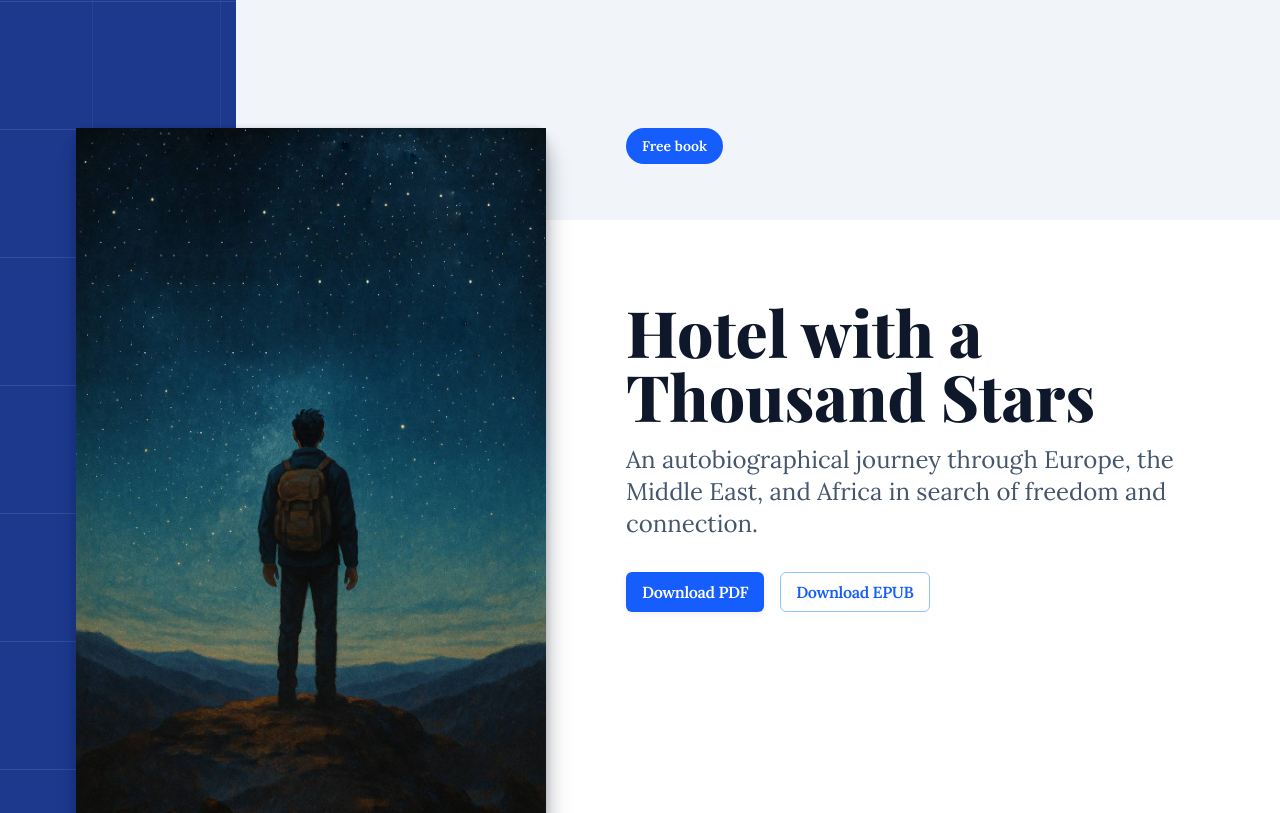
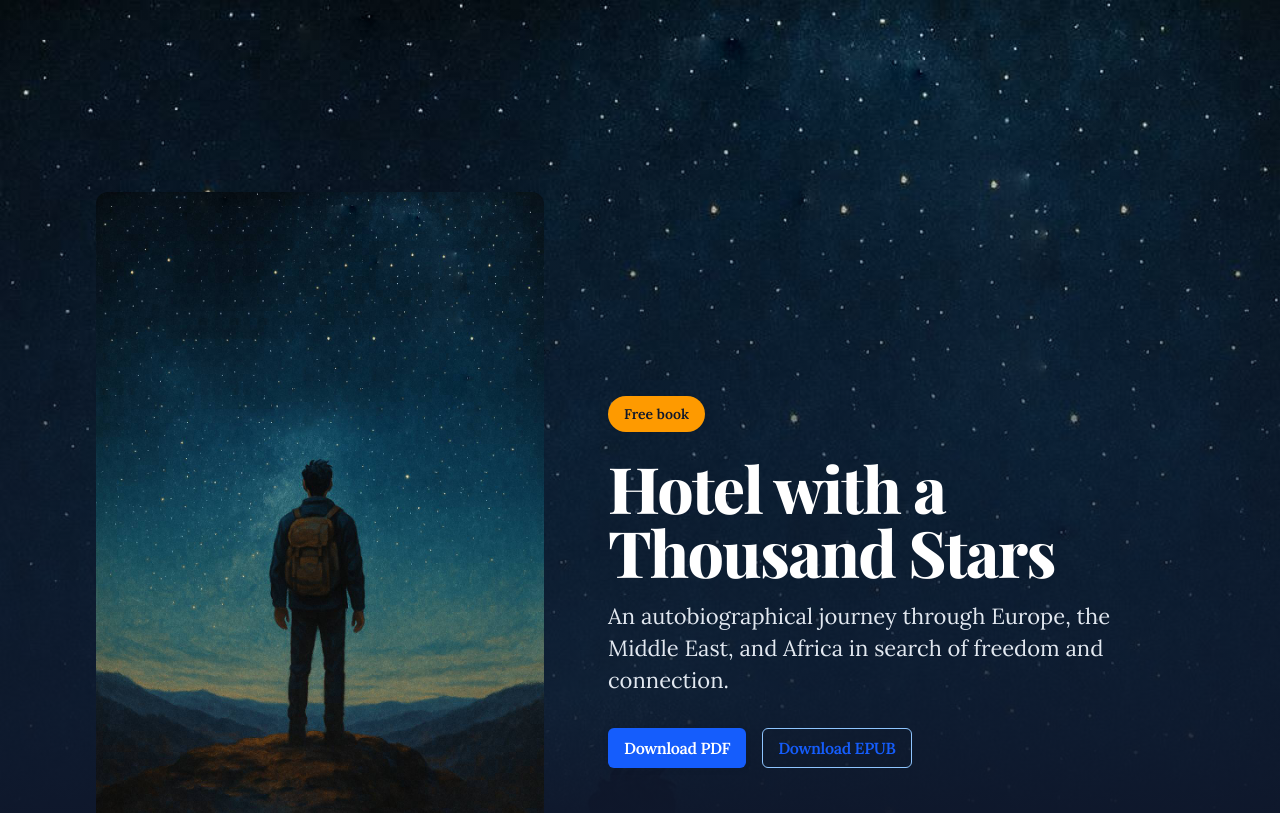
Before and after one commit to robanreuvers/louishenderiks, a Next.js app: page /en in a window 1280 px wide. Shown: the top 813 px of the page. Built offline with nearby package versions, Linux system fonts and the light colour scheme; a web font is replaced by a local one.

Commit message:
Update Hero section with improved layout and styles, add new background image, and adjust Introduction and Author components for better design consistency

```diff
--- a/src/components/Author.tsx
+++ b/src/components/Author.tsx
@@ -27,7 +27,7 @@ export function Author() {
         <GridPattern x="50%" y="100%" />
       </div>
       <div className="relative mx-auto max-w-5xl pt-16 sm:px-6">
-        <div className="bg-slate-50 pt-px sm:rounded-6xl">
+        <div className="bg-slate-50 pt-px sm:rounded-xl">
           <div className="relative mx-auto -mt-16 h-44 w-44 overflow-hidden rounded-full bg-slate-200 md:float-right md:h-64 md:w-64 md:[shape-outside:circle(40%)] lg:mr-20 lg:h-72 lg:w-72">
             <Image
               className="absolute inset-0 h-full w-full object-cover"
--- a/src/components/Button.tsx
+++ b/src/components/Button.tsx
@@ -20,6 +20,8 @@ const variantStyles = {
     slate:
       'border-slate-200 text-slate-900 hover:border-slate-300 hover:bg-slate-50 focus-visible:outline-2 focus-visible:outline-offset-2 focus-visible:outline-slate-600 active:border-slate-200 active:bg-slate-50 active:text-slate-900/70 disabled:opacity-40 disabled:hover:border-slate-200 disabled:hover:bg-transparent',
     blue: 'border-blue-300 text-blue-600 hover:border-blue-400 hover:bg-blue-50 focus-visible:outline-2 focus-visible:outline-offset-2 focus-visible:outline-blue-600 active:text-blue-600/70 disabled:opacity-40 disabled:hover:border-blue-300 disabled:hover:bg-transparent',
+    white:
+      'border-white/50 text-white hover:border-white hover:bg-white/10 focus-visible:outline-2 focus-visible:outline-offset-2 focus-visible:outline-white active:text-white/70 disabled:opacity-40 disabled:hover:border-white/50 disabled:hover:bg-transparent',
   },
 }
 
--- a/src/components/Hero.tsx
+++ b/src/components/Hero.tsx
@@ -2,42 +2,48 @@ import Image from 'next/image'
 import { useTranslations } from 'next-intl'
 
 import { Button } from '@/components/Button'
-import { GridPattern } from '@/components/GridPattern'
 import coverImage from '@/images/cover.jpg'
+import heroBg from '@/images/hero-bg.jpg'
 
 export function Hero() {
   const t = useTranslations('hero')
 
   return (
-    <header className="overflow-hidden bg-slate-100 lg:bg-transparent lg:px-5">
-      <div className="mx-auto grid max-w-6xl grid-cols-1 grid-rows-[auto_1fr] gap-y-16 pt-16 md:pt-20 lg:grid-cols-12 lg:gap-y-20 lg:px-3 lg:pt-20 lg:pb-36 xl:py-32">
-        <div className="relative flex items-end lg:col-span-5 lg:row-span-2">
-          <div className="absolute -top-20 right-1/2 -bottom-12 left-0 z-10 rounded-br-6xl bg-blue-900 text-white/10 md:bottom-8 lg:-inset-y-32 lg:right-full lg:left-[-100vw] lg:-mr-40">
-            <GridPattern
-              x="100%"
-              y="100%"
-              patternTransform="translate(112 64)"
+    <header className="relative overflow-visible">
+      <div className="absolute inset-0">
+        <Image
+          src={heroBg}
+          alt=""
+          fill
+          className="object-cover object-top"
+          priority
+        />
+        <div className="absolute inset-0 bg-gradient-to-b from-transparent via-slate-900/50 to-slate-900" />
+      </div>
+
+      <div className="relative mx-auto max-w-6xl px-4 pt-16 pb-24 sm:px-6 lg:flex lg:items-end lg:gap-16 lg:px-8 lg:pt-24 lg:pb-16">
+        <div className="flex justify-center lg:flex-shrink-0 lg:translate-y-24">
+          <div className="relative w-72 rounded-xl shadow-2xl md:w-80 lg:w-md">
+            <Image
+              className="w-full rounded-xl"
+              src={coverImage}
+              alt=""
+              priority
             />
           </div>
-          <div className="relative z-10 mx-auto flex w-64 rounded-xl bg-slate-600 shadow-xl md:w-80 lg:w-auto">
-            <Image className="w-full" src={coverImage} alt="" priority />
         </div>
-        </div>
-        <div className="relative px-4 sm:px-6 lg:col-span-7 lg:pr-0 lg:pb-14 lg:pl-16 xl:pl-20">
-          <div className="hidden lg:absolute lg:-top-32 lg:right-[-100vw] lg:bottom-0 lg:left-[-100vw] lg:block lg:bg-slate-100" />
-          <div className="relative mx-auto max-w-md text-center lg:mx-0 lg:text-left">
-            <span className="inline-block rounded-full bg-blue-600 px-4 py-1.5 text-sm font-semibold text-white">
+
+        <div className="mt-12 text-center lg:mt-0 lg:text-left">
+          <span className="inline-block rounded-full bg-amber-500 px-4 py-1.5 text-sm font-semibold text-slate-900">
             {t('freeBook')}
           </span>
-          </div>
-        </div>
-        <div className="bg-white pt-16 lg:col-span-7 lg:bg-transparent lg:pt-0 lg:pl-16 xl:pl-20">
-          <div className="mx-auto px-4 sm:px-6 md:max-w-2xl md:px-4 lg:px-0">
-            <h1 className="font-display text-5xl font-extrabold text-slate-900 sm:text-6xl">
+          <h1 className="mt-6 font-display text-5xl font-extrabold tracking-tight text-white sm:text-6xl">
             {t('title')}
           </h1>
-            <p className="mt-4 text-3xl text-slate-600">{t('subtitle')}</p>
-            <div className="mt-8 flex gap-4">
+          <p className="mt-4 text-xl text-slate-200 sm:text-2xl">
+            {t('subtitle')}
+          </p>
+          <div className="mt-8 flex flex-wrap justify-center gap-4 lg:justify-start">
             <Button href="#download" color="blue">
               {t('downloadPdf')}
             </Button>
@@ -47,7 +53,6 @@ export function Hero() {
           </div>
         </div>
       </div>
-      </div>
     </header>
   )
 }
--- a/src/components/Introduction.tsx
+++ b/src/components/Introduction.tsx
@@ -10,7 +10,7 @@ export function Introduction() {
     <section
       id="introduction"
       aria-label="Introduction"
-      className="pt-20 pb-16 sm:pb-20 md:pt-36 lg:py-32"
+      className="pt-32 pb-16 sm:pb-20 md:pt-44 lg:pt-48 lg:pb-32"
     >
       <Container className="text-lg tracking-tight text-slate-700">
         <SectionHeading number="1" id="introduction-title">
```
Also changed, not shown: src/images/hero-bg.jpg (added). Lines whose indentation alone changed are shown as unchanged.
